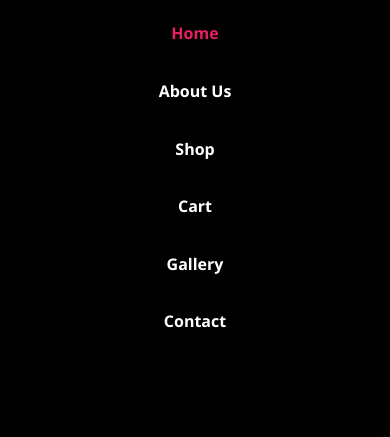
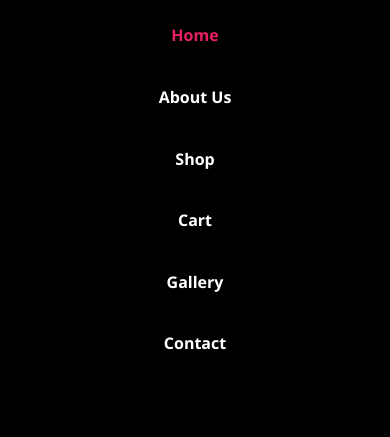
Before and after one commit to cse24-092/DIABOLICAL-JACK-STUDIOS, a plain HTML site: page index.html in a window 390 px wide. Shown: the part 121-558 px from the top of the page. Drawn offline with Linux system fonts and the light colour scheme.

Commit message:
Update style.css

```diff
--- a/style.css
+++ b/style.css
@@ -518,3 +518,27 @@ button {
     margin: 0.5em 0;
   }
 }
+/* Default Navigation - for larger screens */
+nav ul {
+  display: flex;
+  justify-content: center;
+  list-style-type: none;
+  padding: 0;
+}
+
+/* Make navigation vertical on small screens */
+@media (max-width: 768px) {
+  nav ul {
+    flex-direction: column;
+    align-items: center;
+  }
+
+  nav ul li {
+    margin: 10px 0;
+  }
+
+  nav {
+    width: 100%;
+    text-align: center;
+  }
+}
```
